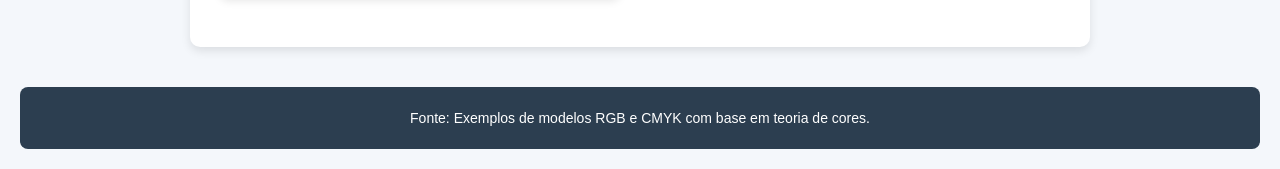
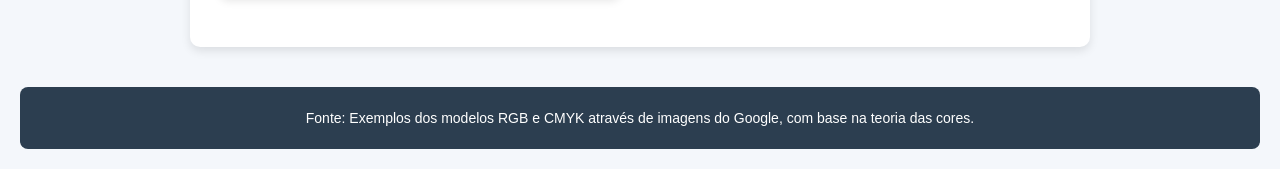
Before and after one commit to NunesCostaVinicius/RGB-e-CMYK, a plain HTML site: page index.html in a window 1280 px wide. Shown: the part 3414-3583 px from the top of the page. Drawn offline with Linux system fonts and the light colour scheme.

Commit message:
claro que sim

```diff
--- a/index.html
+++ b/index.html
@@ -67,7 +67,7 @@
   </section>
 
   <footer>
-    <p>Fonte: Exemplos de modelos RGB e CMYK com base em teoria de cores.</p>
+    <p>Fonte: Exemplos dos modelos RGB e CMYK através de imagens do Google, com base na teoria das cores.</p>
   </footer>
 
 </body>
```
